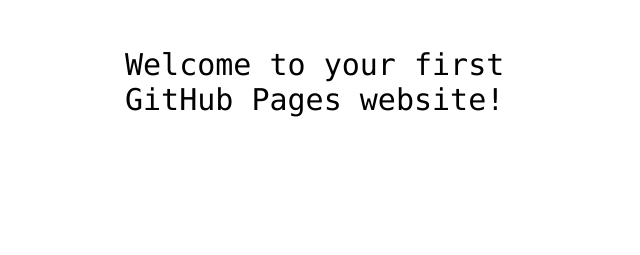
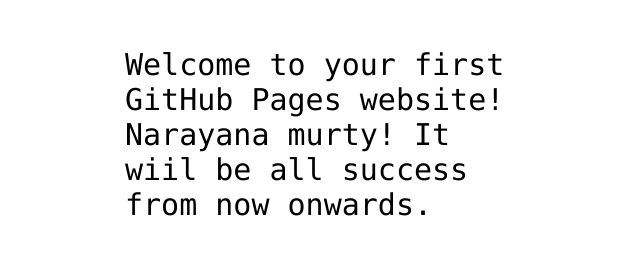
Before and after one commit to murty-pendyala/hello-world, a plain HTML site: page index.html in a window 1280 px wide. Shown: the part 341-596 px from the top of the page, without its empty margins (315-955 px from the left). Drawn offline with Linux system fonts and the light colour scheme.

Commit message:
success
success

```diff
--- a/index.html
+++ b/index.html
@@ -8,11 +8,14 @@
 </head>
 
 <body>
+ <!-- This is a comment -->
 
 <img src="https://octodex.github.com/images/daftpunktocat-thomas.gif" id="octocat" alt="octocat-gif" />
 
 <!-- Change this code here by copy and pasting your template on line 15 -->
-<p>Welcome to your first GitHub Pages website!</p>
+<p>Welcome to your first GitHub Pages website!
+  Narayana murty! It wiil be all success from now onwards.
+</p>
 
 </body>
 </html>
```
